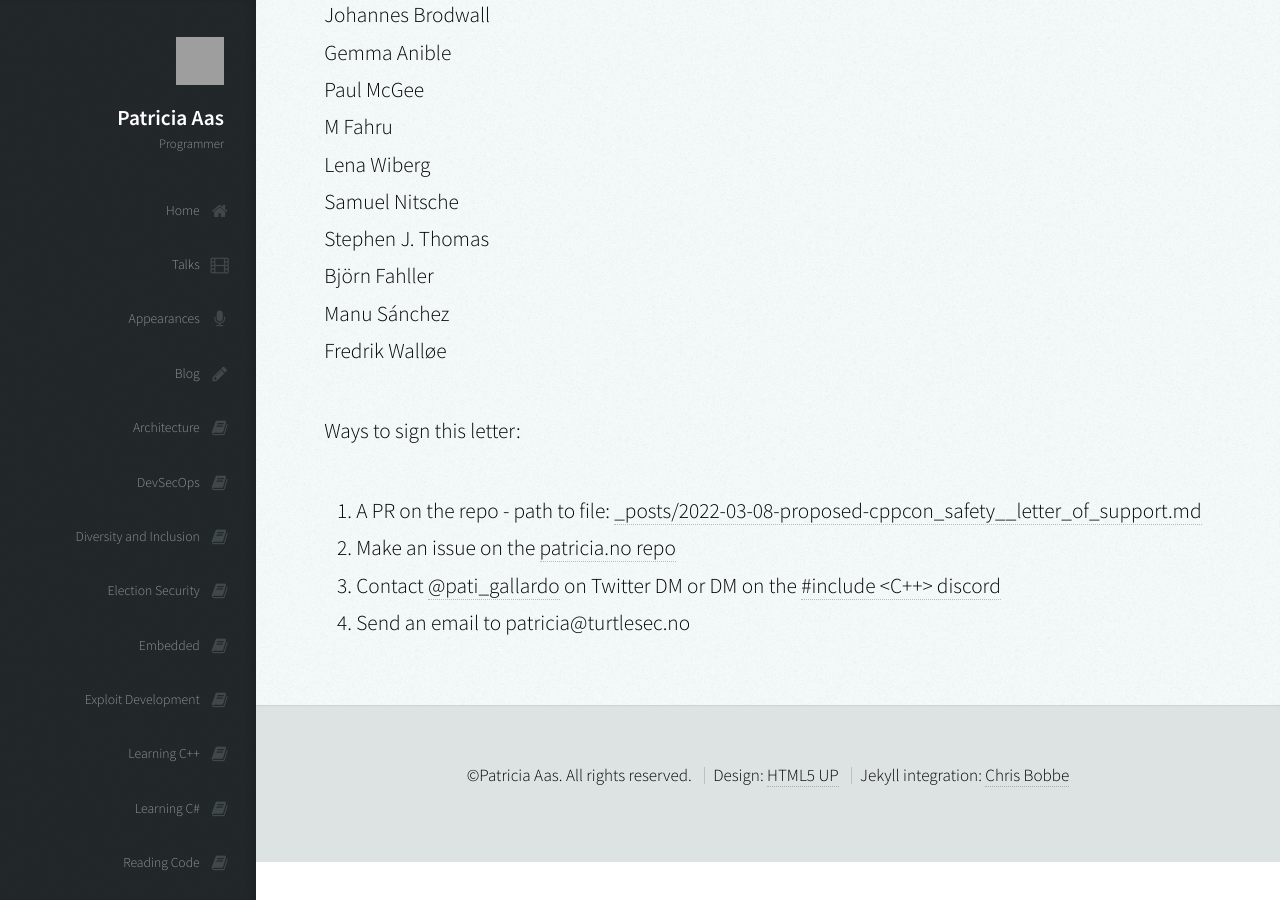
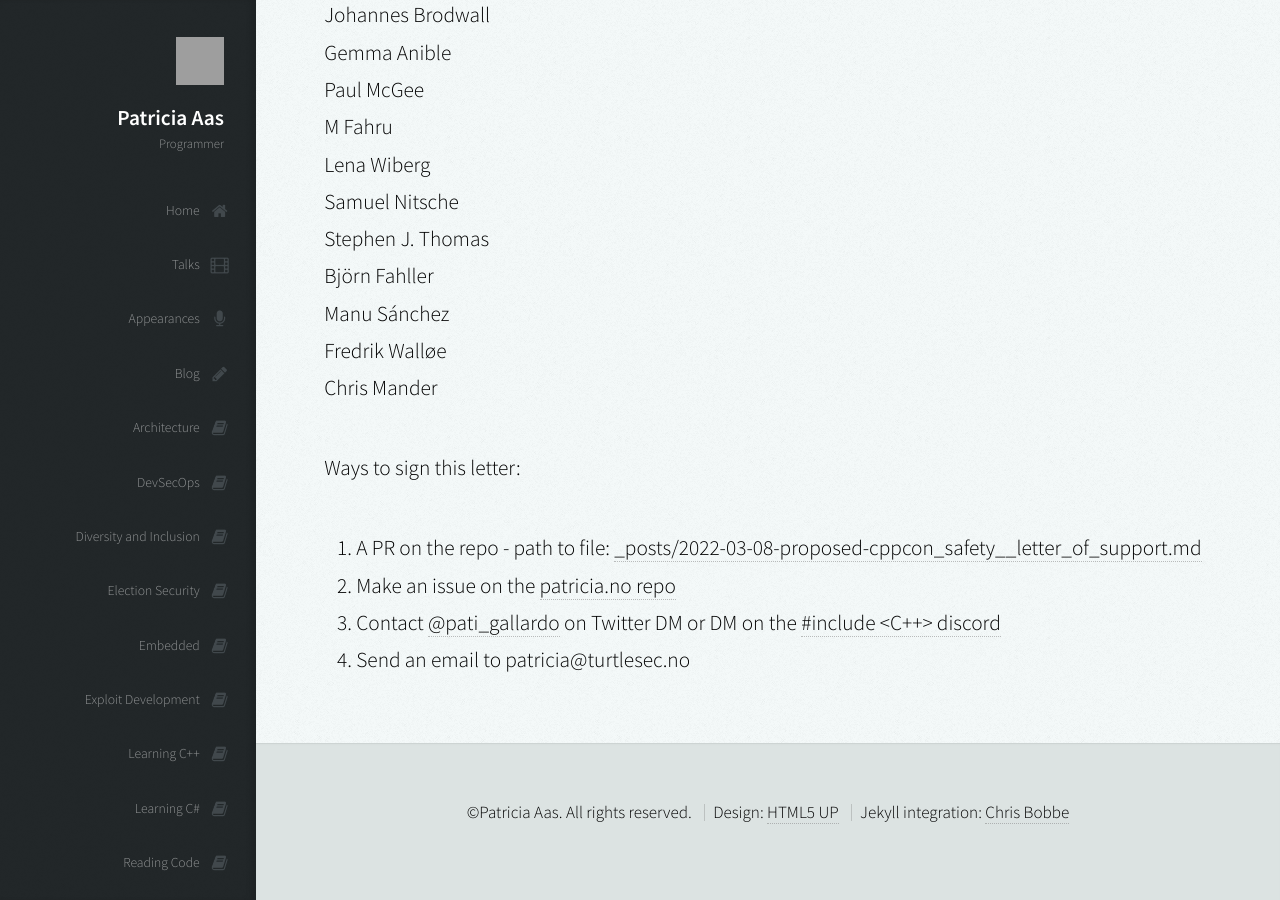
Before and after one commit to patricia-gallardo/patricia-gallardo.github.io, a Jekyll site: the page built from _posts/2022-03-08-proposed-cppcon_safety__letter_of_support.md, in a window 1280 px wide and 900 px high, scrolled down 8248 px. Built offline with Jekyll 4.4.1, drawn with Linux system fonts in a browser that asks for light colours; nearby versions of some CDN libraries; grey boxes are pictures that could not be loaded.

Commit message:
Update 2022-03-08-proposed-cppcon_safety__letter_of_support.md

```diff
--- a/_posts/2022-03-08-proposed-cppcon_safety__letter_of_support.md
+++ b/_posts/2022-03-08-proposed-cppcon_safety__letter_of_support.md
@@ -229,6 +229,7 @@ Stephen J. Thomas <br>
 Björn Fahller <br>
 Manu Sánchez <br>
 Fredrik Walløe <br>
+Chris Mander <br>
 
 
 Ways to sign this letter:
```
